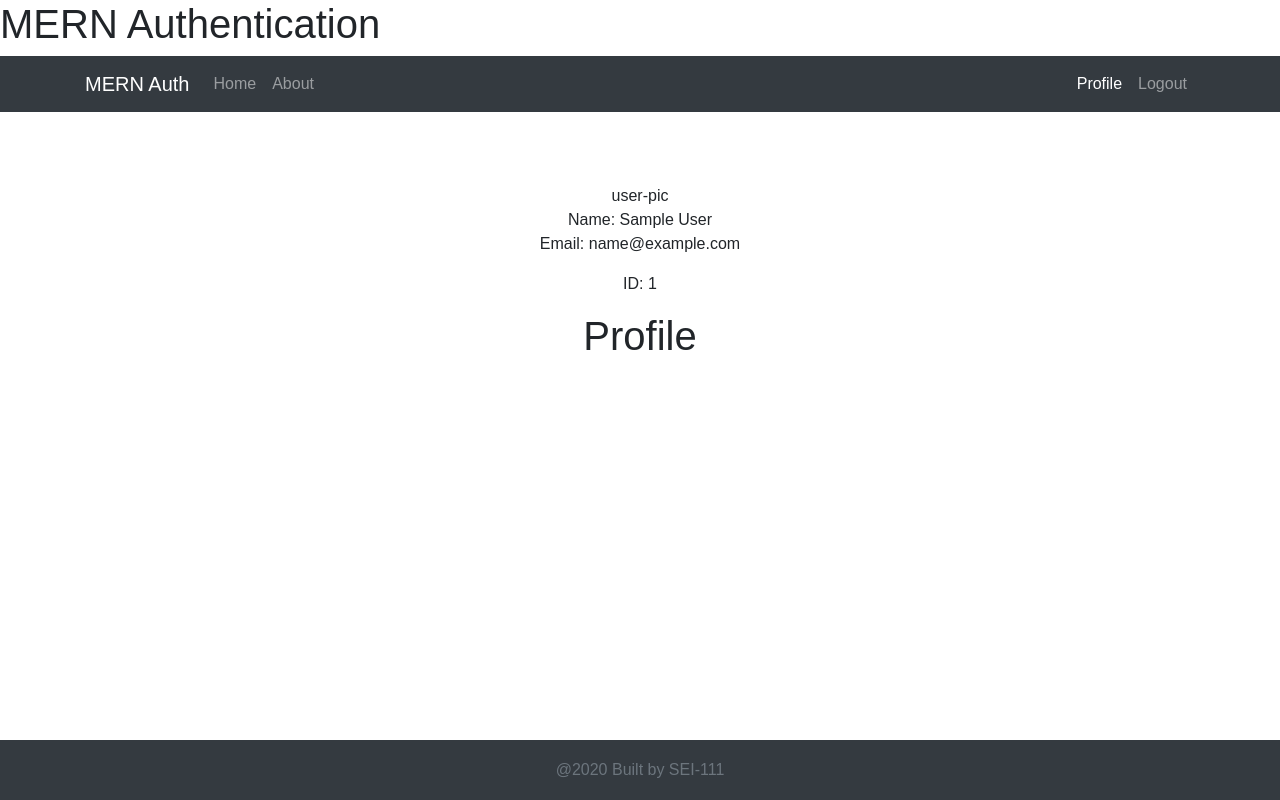
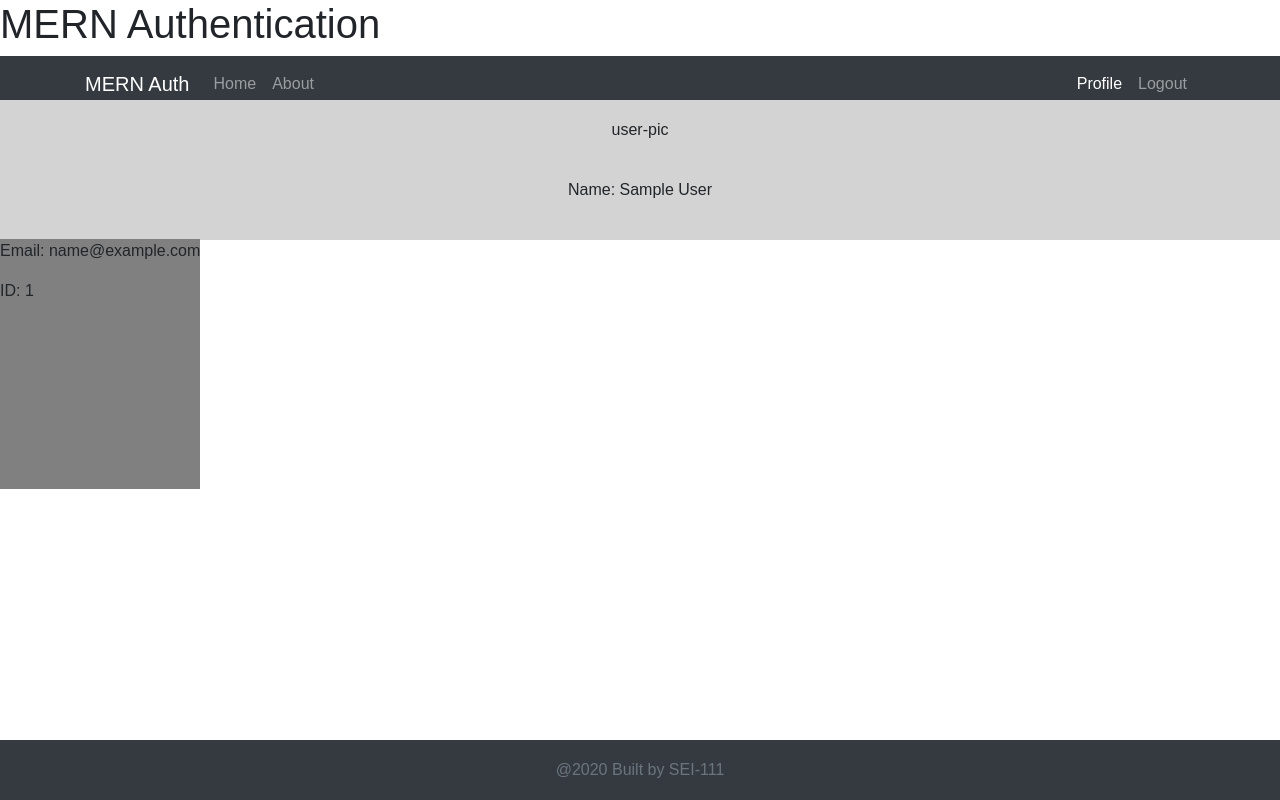
Before and after one commit to aharri64/front_Hobbyist_Corner, a React (Create React App) app: page /profile in a window 1280 px wide. Built offline with nearby package versions, Linux system fonts and the light colour scheme; no server answers; sample sign-in values are in the browser's storage.

Commit message:
profile.css: Add Styling

```diff
--- a/src/profile.css
+++ b/src/profile.css
@@ -0,0 +1,20 @@
+.profile-header-container {
+    background-color: lightgrey;
+    position: fixed;
+    bottom: 70%;
+    right: 0;
+    width: 100%;
+    height: 140px; /* Set the fixed height of the footer here */
+    line-height: 60px; /* Vertically center the text there */
+}
+
+.user-info-container {
+    margin-top: 80px;
+    position: fixed;
+    left: 0;
+    top: 159px;
+    text-align: left;
+    background-color: grey;
+    max-width: 250px;
+    min-height: 250px;
+}
```
